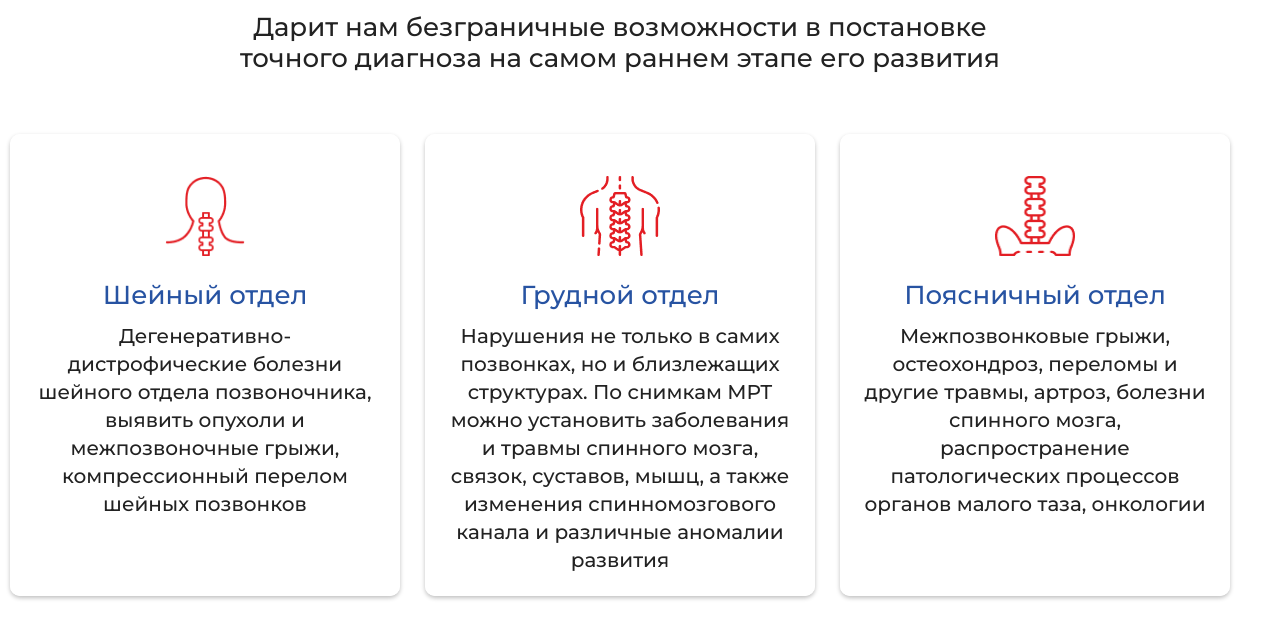
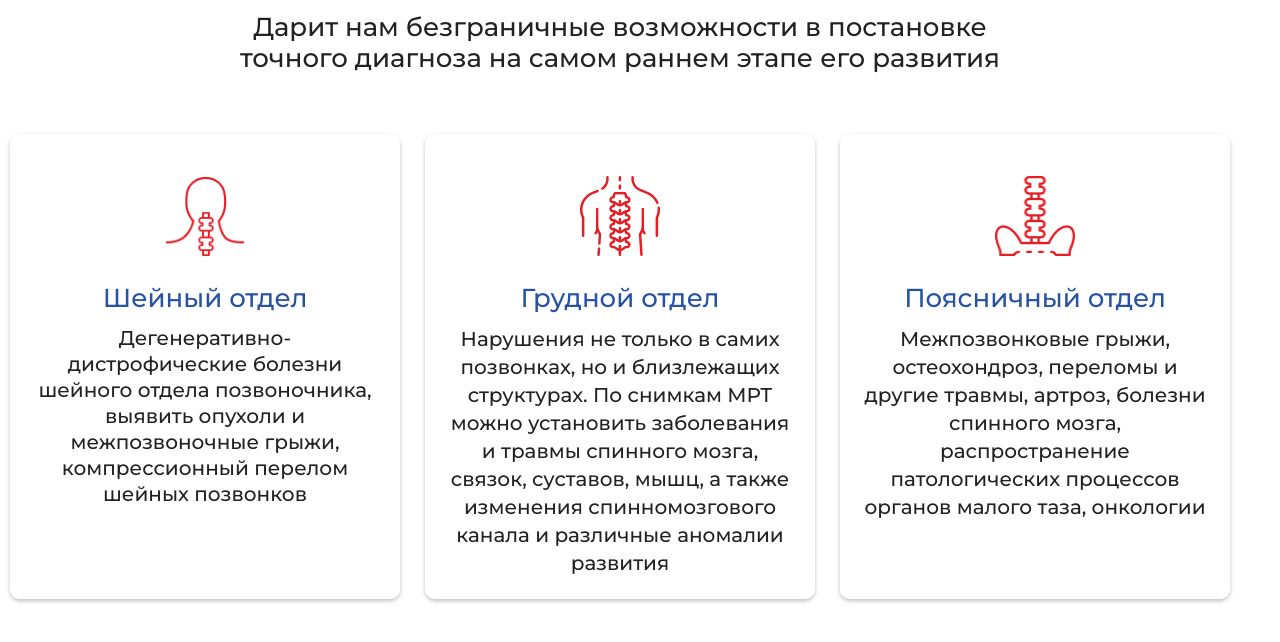
Before and after one commit to elenagriz/lessons, a plain HTML site: page lesson5/html/index.html in a window 1280 px wide. Shown: the part 52-694 px from the top of the page. Drawn offline with Linux system fonts and the light colour scheme.

Commit message:
add new lesson5

```diff
--- a/lesson5/css/style.css
+++ b/lesson5/css/style.css
@@ -1,3 +1,7 @@
+html{
+  font-size: 1px;
+}
+
 *, ::after, ::before {
   margin: 0;
   padding: 0;
@@ -43,6 +47,7 @@
   border: 2.2px solid #fff;
   border-radius: 10px;
   box-shadow: 0 2px 4px 0 rgba(0, 0, 0, 0.25);
+  font-size: 26px;
 }
 
 .text4 {
@@ -58,6 +63,33 @@
   margin: auto;
 }
 
+
+.text4em {
+  font: 500 1em/1.22em "Montserrat", sans-serif;
+  margin: 20px 0 10px 0;
+  color: #2753a2;
+}
+
+.text5em {
+  font: 500 .77em/1.3em "Montserrat", sans-serif;
+  color: #222;
+  width: 350px;
+  margin: auto;
+}
+
+.text4rem {
+  font: 500 26rem/31.7rem "Montserrat", sans-serif;
+  margin: 20px 0 10px 0;
+  color: #2753a2;
+}
+
+.text5rem {
+  font: 500 20rem/28rem "Montserrat", sans-serif;
+  color: #222;
+  width: 350px;
+  margin: auto;
+}
+
 img {
   width: 80px;
   height: 80px;
--- a/lesson5/html/index.html
+++ b/lesson5/html/index.html
@@ -16,13 +16,13 @@
   <div class="block">
     <div class="block1">
       <img src="../img/img1.png" alt="Изображение" >
-      <h4 class="text4">Шейный отдел</h4>
-      <p class="text5">Дегенеративно-дистрофические болезни шейного отдела позвоночника, выявить опухоли и межпозвоночные грыжи, компрессионный перелом шейных позвонков</p>
+      <h4 class="text4em">Шейный отдел</h4>
+      <p class="text5em">Дегенеративно-дистрофические болезни шейного отдела позвоночника, выявить опухоли и межпозвоночные грыжи, компрессионный перелом шейных позвонков</p>
     </div>
     <div class="block1">
       <img src="../img/img2.png" alt="Изображение" >
-      <h4 class="text4">Грудной отдел</h4>
-      <p class="text5">Нарушения не только в самих позвонках, но и близлежащих структурах. По снимкам МРТ можно установить заболевания и травмы спинного мозга, связок, суставов, мышц, а также изменения спинномозгового канала и различные аномалии развития</p>
+      <h4 class="text4rem">Грудной отдел</h4>
+      <p class="text5rem">Нарушения не только в самих позвонках, но и близлежащих структурах. По снимкам МРТ можно установить заболевания и травмы спинного мозга, связок, суставов, мышц, а также изменения спинномозгового канала и различные аномалии развития</p>
     </div>
     <div class="block1">
       <img src="../img/img3.png" alt="Изображение" >
```
